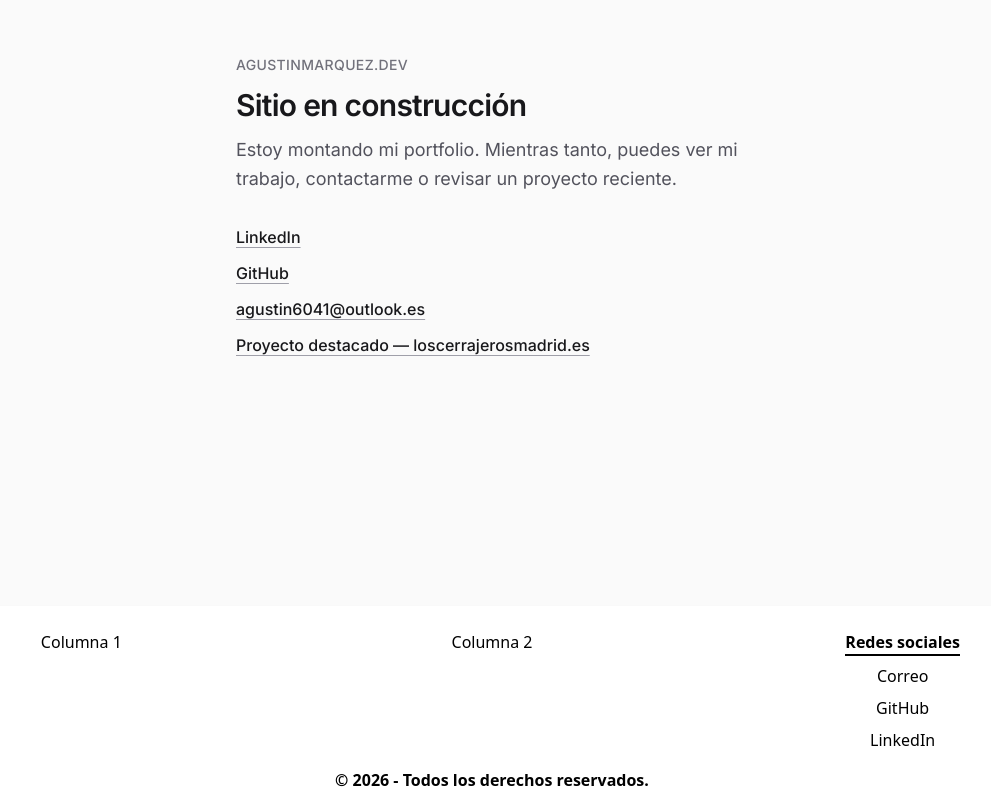
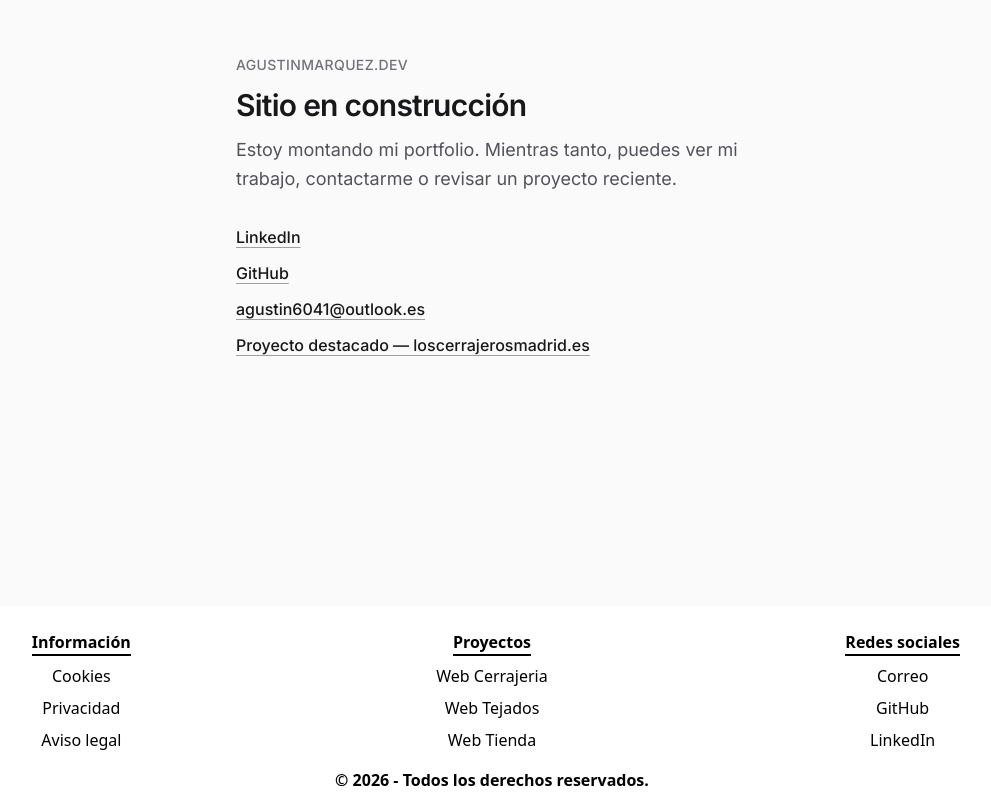
Before and after one commit to Agu1406/agustinmarquez.dev, a Next.js app in the folder frontend/: page / in a window 1280 px wide. Shown: the part 254-1054 px from the top of the page, without its empty margins (148-1139 px from the left). Built offline with nearby package versions, Linux system fonts and the light colour scheme.

Commit message:
Update Footer component with new sections for information, projects, and social media links. Improve layout and styling for better user engagement.

```diff
--- a/frontend/app/components/Footer.tsx
+++ b/frontend/app/components/Footer.tsx
@@ -3,11 +3,17 @@ export default function Footer() {
         <>
             <footer className="bg-white text-black shadow-md p-2">
                 <div className="grid grid-cols-1 md:grid-cols-3 text-center p-4">
-                    <div className="flex flex-col gap-4 items-center">
-                        Columna 1
+                    <div className="flex flex-col gap-2 items-center">
+                        <span className="font-bold border-b-2 w-fit">Información</span>
+                        <a href="#" target="_blank" rel="noopener noreferrer">Cookies</a>
+                        <a href="#" target="_blank" rel="noopener noreferrer">Privacidad</a>
+                        <a href="#" target="_blank" rel="noopener noreferrer">Aviso legal</a>
                     </div>
                     <div className="flex flex-col gap-2 items-center">
-                        Columna 2
+                        <span className="font-bold border-b-2 w-fit">Proyectos</span>
+                        <a href="https://www.loscerrajerosmadrid.es" target="_blank" rel="noopener noreferrer">Web Cerrajeria</a>
+                        <a href="https://reparamostutejado.com" target="_blank" rel="noopener noreferrer nofollow">Web Tejados</a>
+                        <a href="https://www.motorwears.es/" target="_blank" rel="noopener noreferrer">Web Tienda</a>
                     </div>
                     <div className="flex flex-col gap-2 items-center">
                         <span className="font-bold border-b-2 w-fit">Redes sociales</span>
```
